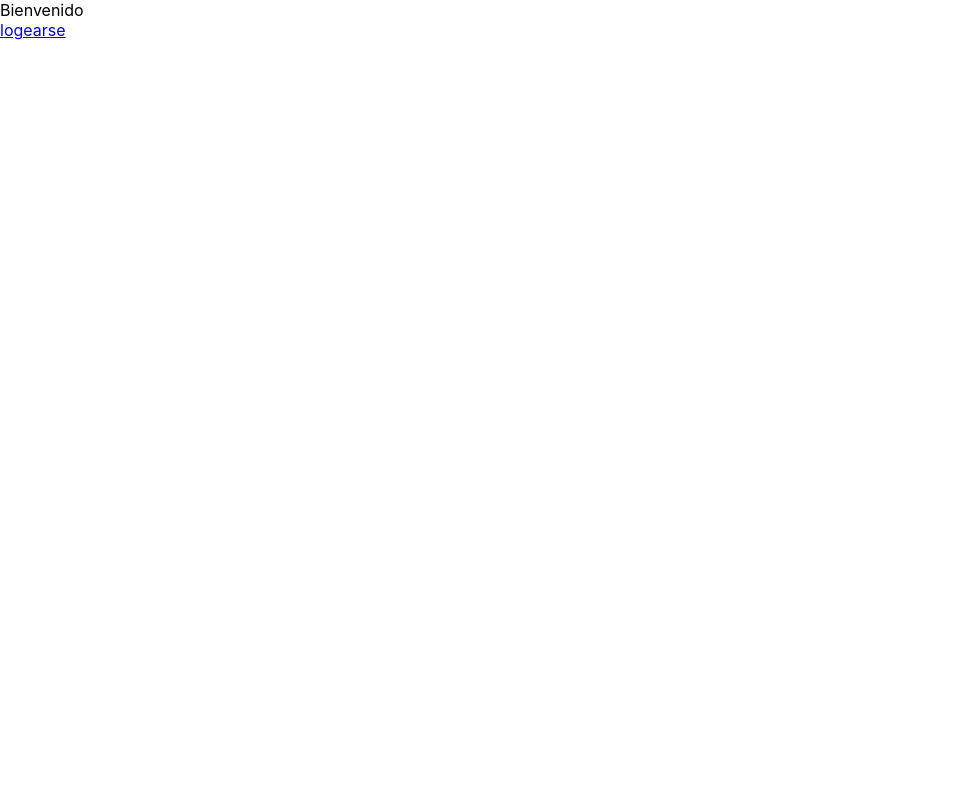
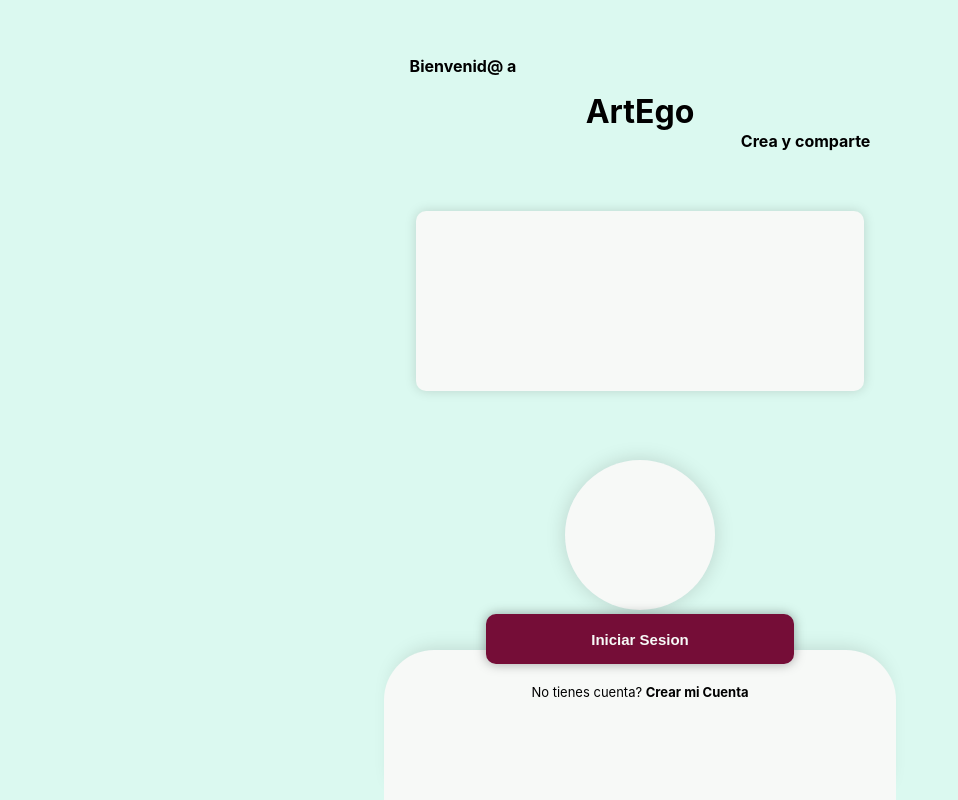
Before and after one commit to dngeral/ProyReact, a React (Create React App) app: page / in a window 1280 px wide. Shown: the whole page, without its empty margins (0-958 px from the left). Built offline with nearby package versions, Linux system fonts and the light colour scheme.

Commit message:
Se creo una nueva rama, y se tiene una base de login y registro

```diff
--- a/src/App.css
+++ b/src/App.css
@@ -9,28 +9,44 @@
   --titulos: font-family: "Roboto Mono", bold;
   --fuente: font-family: "Roboto Mono", monospace;
 }
+body{
+  margin: 0;
+  padding: 0;
+}
 
 /* estilos globales */
 .btn{
   width: 315px;
   height: 50px;
-  line-height: 40px;
   margin-top: 20px;
   border-radius: 5px;
-  background-color: var(--celeste);
   border: 4px solid var(--plomo);
   font-weight: bold;
   font-size: 15px;
+  text-align: center;
+  text-decoration: none;
+  display: flex;
+  justify-content: center;
+  align-items: center;
+}
+.enlace{
+  text-decoration: none;
+  color: black;
+  font-weight: bold;
+  cursor: pointer;
+}
+.enlace:hover{
+  text-decoration: underline;
 }
 
 /* fin estilos globales */
 
-.App {
+/* .App {
   display: flex;
   flex-direction: column;
   align-items: center;
-}
-.modal{
+} */
+/* .modal{
   position: absolute;
   width: 100%;
   height: auto;
@@ -42,15 +58,21 @@
   top: 10px; right: 15px;
   font-size: 30px;
   cursor: pointer;
+} */
+/* formularios */
+.formularios{
+  display: flex;
+  height: 100vh;
+  flex-direction: column;
+  align-items: center;
+  justify-content: center;
+  margin-bottom: 10px;
+  background-color: var(--plomo);
 }
-/* formularios */
 form{
   /* background-color: var(--plomo); */
-  margin: 10px;
-  width: 90%;
+  width: 100%;
   height: auto;
-  border-radius: 30px;
-  padding: 20px;
   /* box-shadow: 0px 0px 30px rgba(0,0,0,0.25); */
  /*  box-shadow: -5px -5px 30px gray; */
   display: flex;
@@ -59,27 +81,33 @@ form{
   gap: 20px;
 }
 form div{
+  width: 100%;
   font-size: 15px;
   font-weight: bold;
   display: flex;
   flex-direction: column;
+  align-items: center;
   gap: 5px;
 }
-form .titulo{
-  width: 300px;
+form h2{
+  width: 80%;
   text-align: left;
 }
 form div input {
-  width: 300px;
+  width: 70%;
   height: 40px;
   border-radius: 5px;
-  background-color: var;
+  background-color: var(--plomo);
   border: none;
   padding-left: 10px;
   padding-right: 5px;
   color: gray;
   box-shadow: 0px 4px 8px rgba(0,0,0,0.25);
   transition: box-shadow 0.3s ease;
+}
+form div label{
+  width: 70%;
+  text-align: left;
 }
 form div input:focus {
   box-shadow: 0px 6px 12px rgba(0,0,0,0.35);
@@ -99,22 +127,18 @@ input::placeholder {
   color: gray;
 }
 form .btn{
-  width: 315px;
-  height: 50px;
-  line-height: 40px;
-  margin-top: 20px;
-  border-radius: 5px;
-  background-color: var(--celeste);
-  border: 4px solid var(--plomo);
+  width: 70%;
+  font-size: 17px;
   font-weight: bold;
-  font-size: 15px;
+  color: var(--guindo);
+  border: 2px solid var(--guindo);
+  border-radius: 10px;
 }
 form .btn:hover {
   /* box-shadow: 0px 6px 12px rgba(0,0,0,0.35);  */
-  outline: none;
-  background-color: var(--celeste);
-  color: gray;
-  border: none;
+
+  background-color: var(--guindo);
+  color: var(--plomo);
 }
 form span{
   color: gray;
@@ -132,67 +156,147 @@ form span a:hover{
   /* text-shadow: 0px 1px 5px rgba(0,0,0,0.35); */
 }
 form .optional-icons{
+  width: 100%;
+
+}
+form .icons{
+  display: flex;
+  flex-direction: row;
+  align-items: center;
+  justify-content: center;
+  gap: 30px;
+}
+form .icons a{
+  font-size: 20px;
+  text-align: center;
+  cursor: pointer;
+}
+
+/* Fin forularios */
+
+/* Iniciar Sesion */
+.Log{
+  display: flex;
+  flex-direction: column;
+  align-items: center;
+  height: 100vh;
+  background-color: var(--celeste);
+}
+.IniciarSesion{
+  background-color: var(--celeste);
+  width: 100vw;
+  height: 100vh;
+  display: flex;
+  flex-direction: column;
+  gap: 60px;
+}
+.IniciarSesion div{
   display: flex;
   flex-direction: column;
   align-items: center;
 }
-form .icons{
+.titulos h1{
+  text-align: center;
+  width: 100%;
+  margin: 0;
+}
+.titulos p{
+  text-align: left;
+  width: 80%;
+  font-weight: bold;
+}
+.titulos span{
+  text-align: right;
+  width: 80%;
+  font-weight: bold;
+}
+.IniciarSesion .cabeza{
+  background-color: var(--plomo);
+  width: 150px;
+  height: 150px;
+  border-radius: 100%;
+  box-shadow: 0px 0px 20px rgba(0,0,0,0.15);
+}
+.IniciarSesion .cuerpo{
+  background-color: var(--plomo);
+  width: 100%;
+  height: 150px;
+  border-radius: 30% 30% 0 0;
+  box-shadow: 0px -10px 20px -10px rgba(0,0,0,0.15);
+
+}
+
+.IniciarSesion .figura{
+  position: absolute;
+  bottom: 0;
+  /* transform: translateY(0px); */
+  width: 100%;
+  z-index: 1;
   display: flex;
-  flex-direction: row;
-  gap: 30px;
+  flex-direction: column;
   align-items: center;
-  justify-items: center;
+  gap: 40px;
+
 }
-form .icons i{
-  font-size: 100px;
+.IniciarSesion .entradas{
+  position: absolute;
+  bottom: 100px;
+  /* transform: translateY(310px); */
+  z-index: 4;
+  width: 100%;
+  display: flex;
+  flex-direction: column;
+  align-items: center;
+  gap:  20px;
 }
+
+.entradas .btn {
+  width: 60%;
+  height: 50px;
+  font-size: 15px;
+  display: flex;
+  align-items: center;
+  justify-content: center;
+  background-color: var(--guindo);
+  border-radius: 10px;
+  border: none;
+  color: var(--plomo);
+  box-shadow: 0px 0px 12px rgba(0,0,0,0.35);
+}
+.entradas a{
+  font-size: 13px;
+}
+.IniciarSesion .imagen{
+  position: absolute;
+  z-index: 1;
+  background-color: var(--plomo);
+  width: 85%;
+  height: 180px;
+  border-radius: 10px;
+  box-shadow: 0px 0px 12px rgba(0,0,0,0.15);
+}
+
 @media (min-width: 768px) {
   .modal{
     width: 40%;
     height: auto;
   }
+  form{
+    width: 45%;
   }
-/* Fin forularios */
-
-/* Iniciar Sesion */
-.IniciarSesion .cabeza{
-  background-color: var(--morado);
-  width: 150px;
-  height: 150px;
-  border-radius: 100%;
+  .IniciarSesion{
+    margin-top: 40px;
+    width: 45%;
+    height: 80vh;
+  }
+  .IniciarSesion .imagen{
+    width: 35%;
   }
   .IniciarSesion .cuerpo{
-  background-color: var(--morado);
-  width: 100%;
-  height: 150px;
-  border-radius: 30% 30% 0 0;
-}
-
-.IniciarSesion .figura{
-  position: absolute;
-  bottom: 0;
-  width: 100%;
-  z-index: 1;
-  display: flex;
-  flex-direction: column;
-  align-items: center;
-  gap: 20px;
+    border-radius: 50px 50px 0 0;
+    width: 40%;
   }
   .IniciarSesion .entradas{
-  position: absolute;
-  bottom: 100px;
-  z-index: 1;
-  width: 100%;
-  display: flex;
-  flex-direction: column;
-  align-items: center;
+    width: 40%;
   }
-
-.entradas .btn {
-  width: 60%;
-  height: 40px;
-  font-size: 15px;
-  display: flex;
-  align-items: center;     /* centra verticalmente */
-  justify-content: center; /* centra horizontalmente */
 }
--- a/src/App.js
+++ b/src/App.js
@@ -6,6 +6,8 @@ import { useState } from "react";
 import Inicio from "./Componentes/Home";
 /* import { Login, Register } from "./Componentes/Forms"; */
 import IniciarSesion from "./Componentes/IniciarSesion"
+import Registro from "./Componentes/Register"
+import Login from "./Componentes/Login"
 
 /* Todos tus enlaces deberan trabajarse en el archivo "Home.js" */
 /* Aqui solo coloca los imports y los routes */
@@ -14,7 +16,9 @@ function App() {
     <BrowserRouter>
       <Routes>
         <Route path="/" element={<Inicio />} />
-        <Route path="/log" element={<IniciarSesion />} />
+        <Route path="/iniciar" element={<IniciarSesion />} />
+        <Route path="/reg" element={<Registro />} />
+        <Route path="/log" element={<Login />} />
       </Routes>
     </BrowserRouter>
   );
--- a/src/Componentes/Home.js
+++ b/src/Componentes/Home.js
@@ -2,11 +2,12 @@ import React from "react";
 import {Link} from "react-router-dom";
 import { useState } from "react";
 import "../App.css";
+import IniciarSesion from "./IniciarSesion";
 
 export default function Home (){
 
   /* para los formularios */
-  const [visibleLogin, setVisibleLogin] = useState(false);
+  /* const [visibleLogin, setVisibleLogin] = useState(false);
   const [visibleRegister, setVisibleRegister] = useState(false);
   const abrirLogin = () => {
     setVisibleLogin(true);
@@ -17,12 +18,11 @@ export default function Home (){
     setVisibleLogin(false);
   };
   const cerrarLogin = () => setVisibleLogin(false);
-  const cerrarRegister = () => setVisibleRegister(false);
+  const cerrarRegister = () => setVisibleRegister(false); */
 
   return(
     <>
-      <div>Bienvenido</div>
-      <a><Link to="/Log">logearse</Link></a>
+      <IniciarSesion/>
     </>
   )
 }
--- a/src/Componentes/IniciarSesion.js
+++ b/src/Componentes/IniciarSesion.js
@@ -1,27 +1,29 @@
-
+import {Link} from "react-router-dom";
 export default function IniciarSesion() {
-  return (<>
+  return (
+  <div className="Log">
     <div className="IniciarSesion">
-      <p>Bienvenid@ a</p>
-      <div>
+      <div className="titulos">
+        <p>Bienvenid@ a</p>
         <h1>ArtEgo</h1>
-        <p>Crea y comparte</p>
+        <span>Crea y comparte</span>
       </div>
       <div>
-        <div>
+        <div className="imagen">
           {/* imagen */}
+        </div>
+
+        <div className="entradas">
+          <button className="btn">Iniciar Sesion</button>
+          <a>No tienes cuenta? <Link to="/reg" className="enlace">Crear mi Cuenta</Link></a>
         </div>
         <div className="figura">
           <div className="cabeza">{/* circulo */}</div>
           <div className="cuerpo">{/* cuerpo */}</div>
         </div>
-        <div className="entradas">
-          <button className="btn">Iniciar Sesion</button>
-          <a>No tienes cuenta? Crear mi Cuenta</a>
-        </div>
 
       </div>
     </div>
-  </>
+  </div>
   );
 }
--- a/src/Componentes/Register.js
+++ b/src/Componentes/Register.js
@@ -1,8 +1,9 @@
 import React from 'react'
+import {Link} from "react-router-dom";
 
-export const Register = () => {
+ const Registro = () => {
   return (
-    <div>
+    <div className='formularios'>
       <form>
         <h2>Registro</h2>
 
@@ -26,9 +27,10 @@ export const Register = () => {
         </div>
 
         {/* <input className='btn btnCrear' value="Crear mi cuenta" type='submit' ></input> */}
-        <button className='btn btnCrear'>Crear mi cuenta</button>
-        <span>Ya tienes cuenta? <a>Inicia sesion</a></span>
+        <Link to="/log" className='btn '>Crear mi cuenta</Link>
+        <span>Ya tienes cuenta?  <Link to="/log" className='enlace '>Inicia sesion</Link></span>
       </form>
     </div>
   )
 }
+export default Registro;
```
Also changed, not shown: src/Componentes/Login.js (+9 -38 lines), 1 other file (tests, documents, lock files or other folders). Lines whose indentation alone changed are shown as unchanged.
